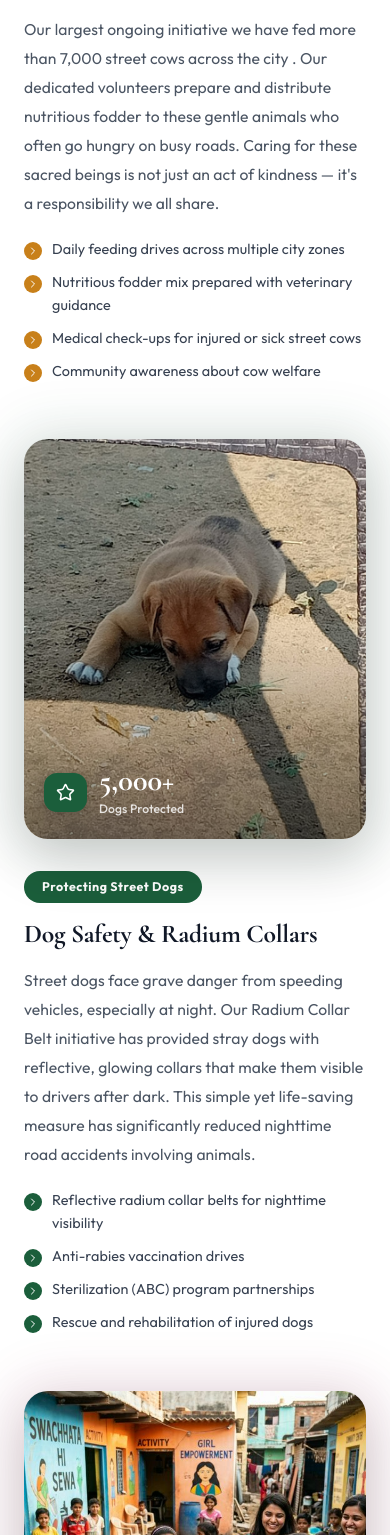
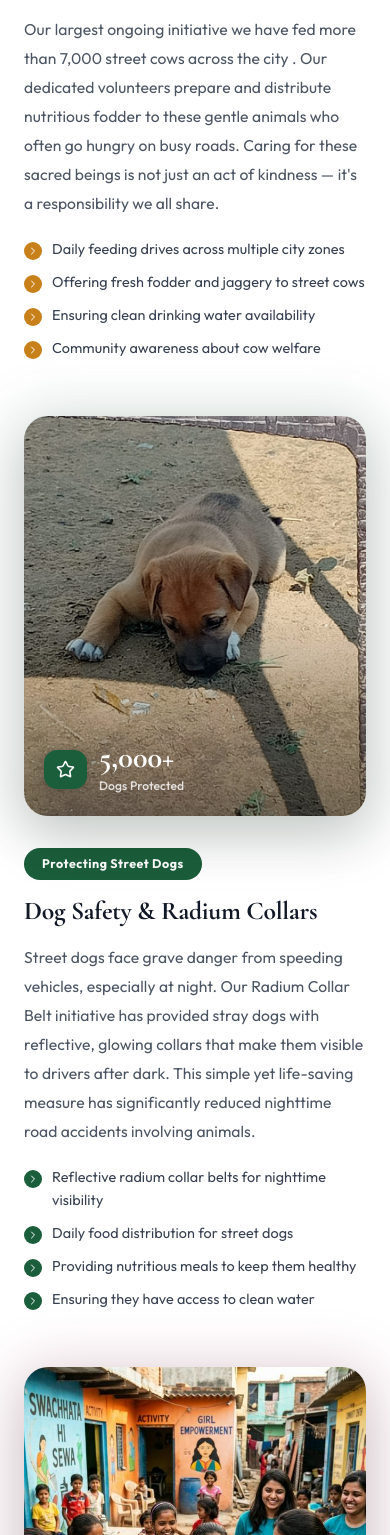
Before and after one commit to VishnuDixit23/UAW, a React (Vite) app: page /ourwork in a window 390 px wide. Shown: the part 1571-3106 px from the top of the page. Built offline with nearby package versions, Linux system fonts and the light colour scheme.

Commit message:
changes in description & responsiveness

```diff
--- a/src/pages/About.jsx
+++ b/src/pages/About.jsx
@@ -5,7 +5,7 @@ import Navbar from "../components/Navbar";
 import Footer from "../components/Footer";
 import { Link } from "react-router-dom";
 
-const SECTORS_PRIMARY = ["Children & Education & Literacy","Health & Family Welfare","Women's Development & Empowerment","Animal Welfare 🐾"];
+const SECTORS_PRIMARY = ["Children & Education & Literacy","Health & Family Welfare","Women's Development & Empowerment","Animal Welfare 🐾","Youth kickstart Programme"];
 const SECTORS_SECONDARY = ["Agriculture & Animal Husbandry","Art & Culture","Biotechnology","Civic Issues","Dalit Upliftment","Differently Abled","Disaster Management","Drinking Water","Aged / Elderly","Environment & Forests","Food Processing","HIV/AIDS","Housing","Human Rights","ICT","Labour & Employment","Land Resources","Legal Awareness & Aid","Micro Finance","MSMEs","Minority Issues","New & Renewable Energy","Nutrition","Panchayati Raj","Prisoner's Issues","Right to Information"];
 
 
@@ -14,7 +14,8 @@ const MILESTONES = [
   { year:"2026", title:"Foundation Registered", desc:"Registered as a Public Trust in Rajasthan under Founder Shivajee Vishen." },
   { year:"2026", title:"NGO Support Programme", desc:"Launched flagship programme to financially support struggling animal welfare NGOs." },
   { year:"2026", title:"India Head Appointed",  desc:"Abhishek Soni takes charge to scale pan-India operations." },
-  { year:"2026", title:"First Campaigns Live",  desc:"Cow feeding (7,000+), dog care (5,000+), girls hygiene (1,200+), education (500+)." },
+  { year:"2026", title:"Fundraising Head Appointed",  desc:"Hardik Visaria will take the lead of all Fundraising activities." },
+  { year:"2026", title:"First Campaigns Live",  desc:"Cow fed (7,000+), dog cared for (5,000+), girls hygiene (1,200+), education (500+)." },
 ];
 
 const fade = (delay=0, dir='up') => ({
--- a/src/pages/ContactUs.jsx
+++ b/src/pages/ContactUs.jsx
@@ -10,7 +10,6 @@ const CONTACTS = [
   { Icon:MapPin,       title:"Location",          l1:"Basement Floor, Plot No 20, Chaudhary Nagar 2nd,",  l2:"Budhsinghpura, Sanganer, Jaipur, Rajasthan - 302029" },
   { Icon:Phone,        title:"Call / WhatsApp",   l1:"+91 7976606854",                    l2:"Mon–Sat, 9 AM – 6 PM" },
   { Icon:Mail,         title:"Email",             l1:"contact@unitedforanimalwelfare.org", l2:"Reply within 24 hours" },
-  { Icon:AlertCircle,  title:"Animal Emergency",  l1:"Rescue Hotline (24/7):",             l2:"+91 7976606854" },
 ];
 const KEY_PEOPLE = [
   { name:"Abhishek Soni",          role:"India Head",         note:"NGO partnerships & national ops" },
@@ -41,9 +40,6 @@ export default function ContactUs() {
             Get In <span style={{ color:"#F3842C" }}>Touch</span>
           </h1>
           <div className="divider" style={{ margin:"0 auto 20px" }} />
-          <p style={{ fontFamily:"var(--f-body)", fontSize:"1rem", color:"rgba(255,255,255,0.58)", maxWidth:520, margin:"0 auto" }}>
-            Have a question, want to volunteer, or need emergency animal rescue? We're here 24/7.
-          </p>
         </div>
       </div>
 
--- a/src/pages/Home.jsx
+++ b/src/pages/Home.jsx
@@ -94,7 +94,7 @@ export default function Home() {
       <Navbar />
 
       {/* ═══════════ HERO ═══════════ */}
-      <section ref={heroRef} style={{ position:"relative", height:"75vh", minHeight:"480px", maxHeight:"800px", display:"flex", alignItems:"center", justifyContent:"center", overflow:"hidden" }}>
+      <section ref={heroRef} style={{ position:"relative", height:"100vh", minHeight:"650px", maxHeight:"1000px", display:"flex", alignItems:"center", justifyContent:"center", overflow:"hidden", paddingTop:"80px" }}>
 
         {/* ── Background Image Slideshow ── */}
         <AnimatePresence mode="sync">
@@ -169,10 +169,10 @@ export default function Home() {
           </motion.div>
 
           {/* Headline */}
-          <motion.h1 {...fadeUp(0.14)} style={{ fontFamily:"var(--f-display)", fontSize:"clamp(3.2rem,10vw,8rem)", fontWeight:700, color:"white", lineHeight:0.95, marginBottom:6, letterSpacing:"-0.01em", textShadow:"0 4px 30px rgba(0,0,0,0.4)" }}>
+          <motion.h1 {...fadeUp(0.14)} style={{ fontFamily:"var(--f-display)", fontSize:"clamp(2.5rem,8vw,6.5rem)", fontWeight:700, color:"white", lineHeight:0.95, marginBottom:6, letterSpacing:"-0.01em", textShadow:"0 4px 30px rgba(0,0,0,0.4)" }}>
             United For
           </motion.h1>
-          <motion.h2 {...fadeUp(0.20)} style={{ fontFamily:"var(--f-display)", fontSize:"clamp(2.8rem,9vw,7.2rem)", fontWeight:700, lineHeight:1.0, marginBottom:16, letterSpacing:"-0.01em", background:"linear-gradient(135deg, #F3842C, #F59E4B)", WebkitBackgroundClip:"text", WebkitTextFillColor:"transparent", backgroundClip:"text", filter:"drop-shadow(0 2px 10px rgba(243,132,44,0.3))" }}>
+          <motion.h2 {...fadeUp(0.20)} style={{ fontFamily:"var(--f-display)", fontSize:"clamp(2.2rem,7.5vw,5.8rem)", fontWeight:700, lineHeight:1.0, marginBottom:16, letterSpacing:"-0.01em", background:"linear-gradient(135deg, #F3842C, #F59E4B)", WebkitBackgroundClip:"text", WebkitTextFillColor:"transparent", backgroundClip:"text", filter:"drop-shadow(0 2px 10px rgba(243,132,44,0.3))" }}>
             Animal Welfare
           </motion.h2>
           <motion.p {...fadeUp(0.26)} style={{ fontFamily:"var(--f-body)", fontSize:"0.85rem", fontWeight:600, letterSpacing:"0.22em", textTransform:"uppercase", color:"rgba(255,255,255,0.55)", marginBottom:16 }}>
@@ -290,9 +290,7 @@ export default function Home() {
               <p style={{ fontFamily:"var(--f-body)", fontSize:"1.02rem", color:"var(--c-bark-muted)", lineHeight:1.8, letterSpacing:"0.005em", marginBottom:16 }}>
                 <strong style={{ color:"#F3842C" }}>United for Animal Welfare</strong> is a registered Public Trust (Rajasthan, 2026) founded by <strong>Shivajee Vishen</strong>. Our team has fed 7,000+ street cows, cared for 5,000+ dogs, and distributed hygiene kits to girls in slums.
               </p>
-              <p style={{ fontFamily:"var(--f-body)", fontSize:"1.02rem", color:"var(--c-bark-muted)", lineHeight:1.8, letterSpacing:"0.005em", marginBottom:28 }}>
-                We also fight for the survival of animal NGOs on the verge of collapse — because when they shut down, hundreds of animals lose their only source of care.
-              </p>
+
 
               <div className="trust-card" style={{ marginBottom:28 }}>
                 <p style={{ fontFamily:"var(--f-body)", fontSize:"0.65rem", fontWeight:700, letterSpacing:"0.18em", textTransform:"uppercase", color:"#F3842C", marginBottom:14 }}>Trust Details</p>
--- a/src/pages/Mun.jsx
+++ b/src/pages/Mun.jsx
@@ -28,8 +28,8 @@ const initiatives = [
     description: "Our largest ongoing initiative we have fed more than 7,000 street cows across the city . Our dedicated volunteers prepare and distribute nutritious fodder to these gentle animals who often go hungry on busy roads. Caring for these sacred beings is not just an act of kindness — it's a responsibility we all share.",
     highlights: [
       "Daily feeding drives across multiple city zones",
-      "Nutritious fodder mix prepared with veterinary guidance",
-      "Medical check-ups for injured or sick street cows",
+      "Offering fresh fodder and jaggery to street cows",
+      "Ensuring clean drinking water availability",
       "Community awareness about cow welfare",
     ],
     image: "/initiatives/cow-feeding-new.jpeg",
@@ -43,9 +43,9 @@ const initiatives = [
     description: "Street dogs face grave danger from speeding vehicles, especially at night. Our Radium Collar Belt initiative has provided stray dogs with reflective, glowing collars that make them visible to drivers after dark. This simple yet life-saving measure has significantly reduced nighttime road accidents involving animals.",
     highlights: [
       "Reflective radium collar belts for nighttime visibility",
-      "Anti-rabies vaccination drives",
-      "Sterilization (ABC) program partnerships",
-      "Rescue and rehabilitation of injured dogs",
+      "Daily food distribution for street dogs",
+      "Providing nutritious meals to keep them healthy",
+      "Ensuring they have access to clean water",
     ],
     image: "/initiatives/dog-safety-new.jpeg",
     stat: "5,000+", statLabel: "Dogs Protected",
```
